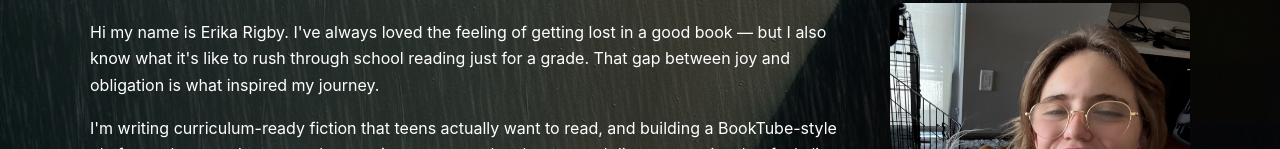
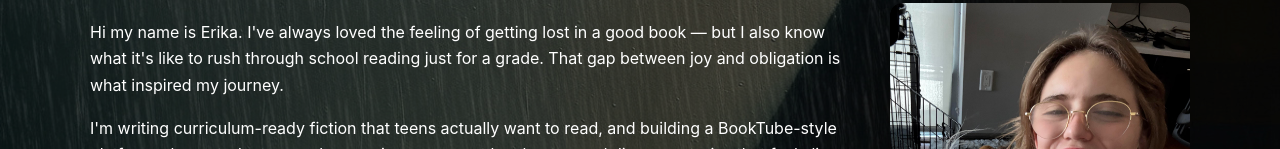
Before and after one commit to erikarigby-eng/Personal-Website, a plain HTML site: page index.html in a window 1280 px wide. Shown: the part 993-1142 px from the top of the page. Drawn offline with Linux system fonts and the light colour scheme; no server answers.

Commit message:
Update intro text - change from 'Erika Rigby' to just 'Erika'

```diff
--- a/index.html
+++ b/index.html
@@ -698,7 +698,7 @@
 
       <div style="display: grid; grid-template-columns: 1fr 300px; gap: 2rem; align-items: start; margin-bottom: 2rem;">
         <div>
-            <p class="journey-fade" style="color:#2c3234">Hi my name is Erika Rigby. I've always loved the feeling of getting lost in a good book — but I also know what it's like to rush through school reading just for a grade. That gap between joy and obligation is what inspired my journey.</p>
+            <p class="journey-fade" style="color:#2c3234">Hi my name is Erika. I've always loved the feeling of getting lost in a good book — but I also know what it's like to rush through school reading just for a grade. That gap between joy and obligation is what inspired my journey.</p>
             <p class="journey-fade" style="color:#2c3234">I'm writing curriculum-ready fiction that teens actually want to read, and building a BookTube-style platform where students can share reviews, connect by chapter, and discover stories that feel alive.</p>
             <p class="journey-fade" style="color:#2c3234">My mission is simple: spark a global teen reading revolution and help more students fall back in love with books. For me, this is about more than publishing a novel — it's about showing that reading can be exciting, relevant, and unforgettable.</p>
         </div>
```
